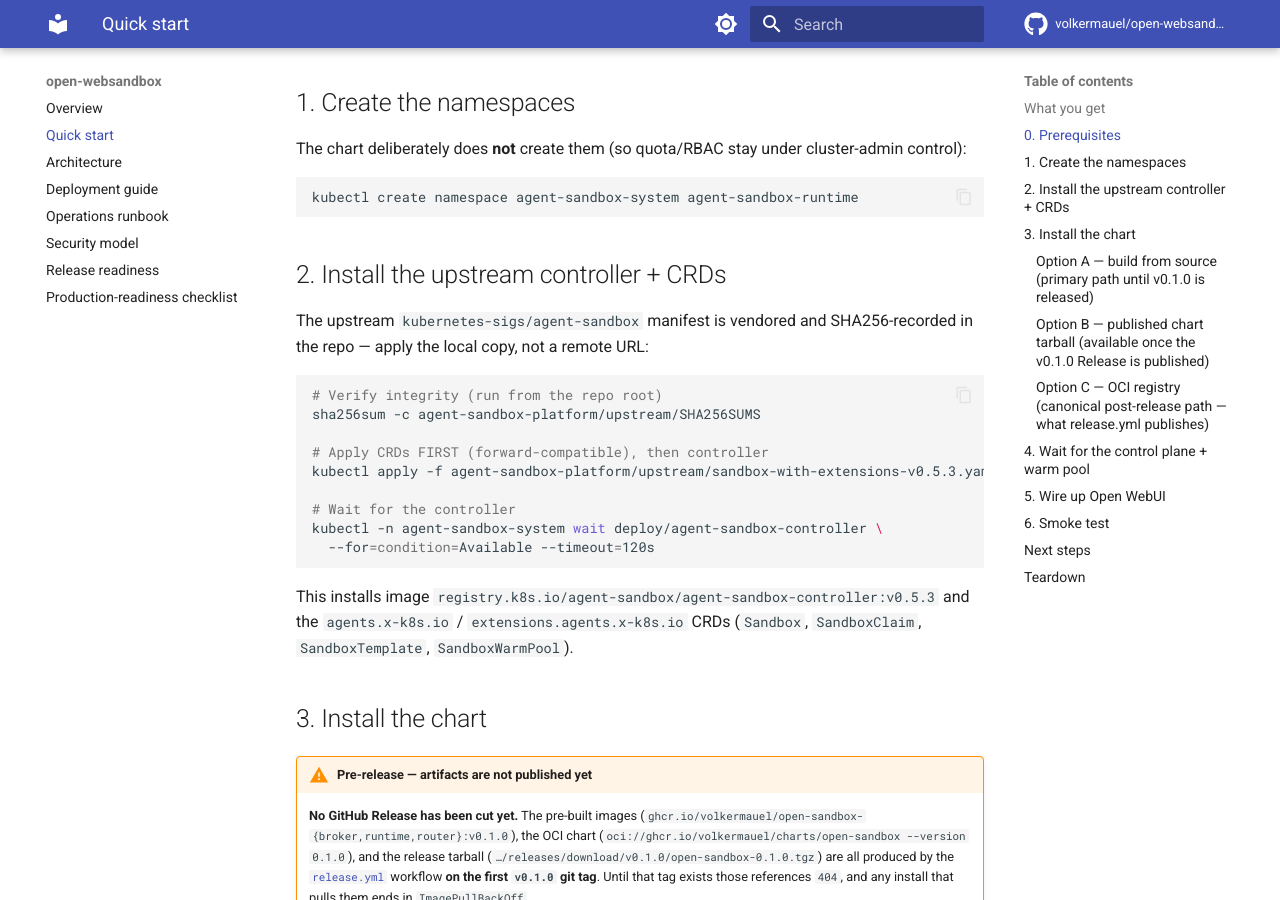
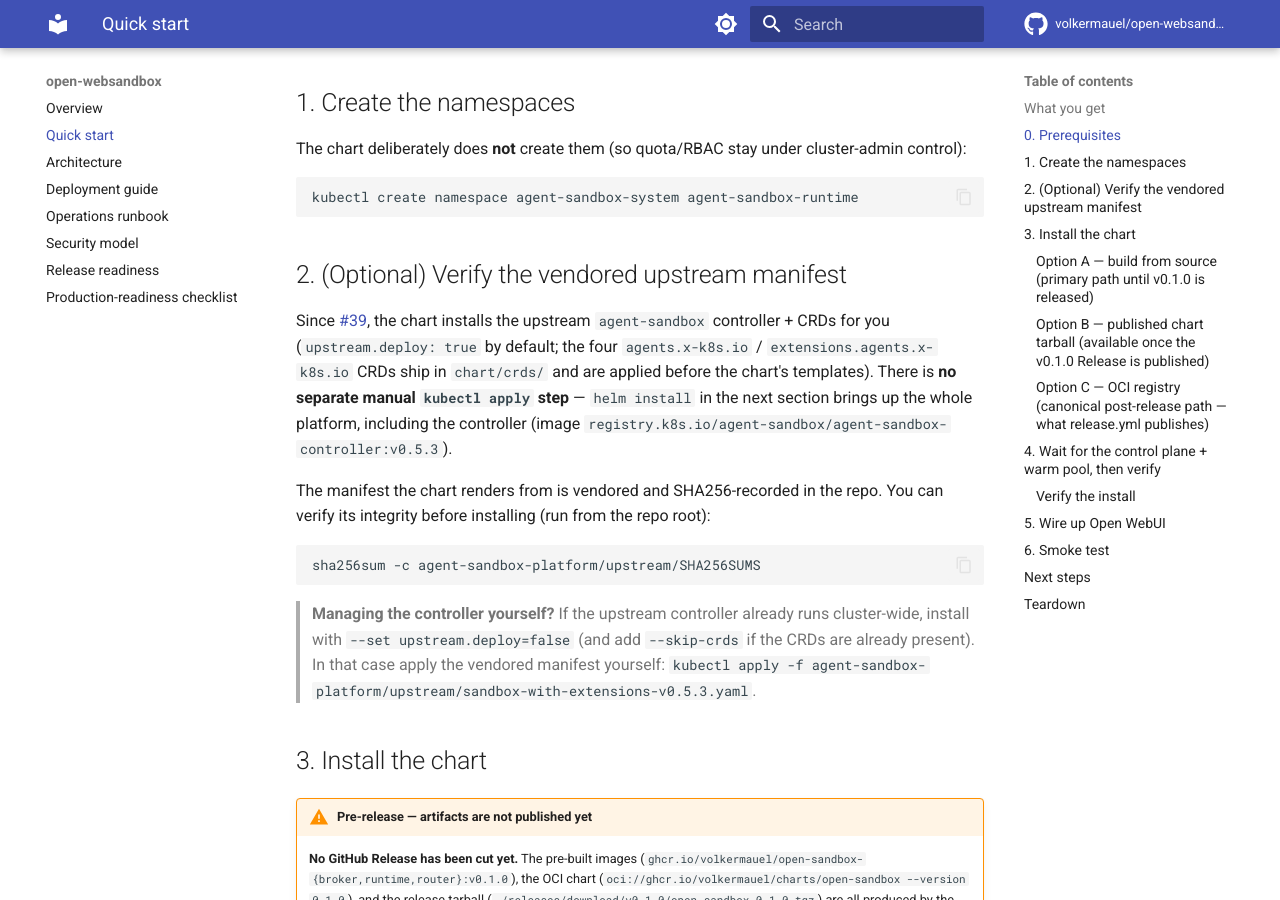
Before and after one commit to volkermauel/open-websandbox, an MkDocs documentation site: the page built from docs/quickstart.md, in a window 1280 px wide and 900 px high, scrolled down 1028 px. Built offline with MkDocs 1.6.1 and Material for MkDocs 9.7.7, drawn with Linux system fonts in a browser that asks for light colours; comment, search, counter and statistics services are not loaded; some of the changed text lies outside the part shown.

Commit message:
docs(#9): make quickstart copy-pasteable + accurate post-#39
- §2 reframed: the chart self-installs the upstream agent-sandbox controller
  + CRDs (upstream.deploy=true default; CRDs in chart/crds/), so the manual
  'kubectl apply' is no longer a required pre-step — it double-installed the
  controller alongside 'helm install'. Kept as an optional integrity check
  (sha256sum) + a note for the upstream.deploy=false path.
- §4 expanded with an explicit 'Verify the install' block (kubectl get on the
  controller, the four CRDs, control-plane pods, and the warm pool) so the
  reader can confirm every chart-managed component came up.
- Teardown: the redundant 'kubectl delete -f' of the upstream manifest is now
  a commented note (helm uninstall removes what the chart installed); kept for
  the manual-apply path.

Every command re-checked against chart/values.yaml (imagePullPolicy: Never +
imageTag v0.1.0 defaults; namespaces match; warm pool = 2 replicas).

````diff
--- a/docs/quickstart.md
+++ b/docs/quickstart.md
@@ -39,26 +39,27 @@ control):
 kubectl create namespace agent-sandbox-system agent-sandbox-runtime
 ```
 
-## 2. Install the upstream controller + CRDs
+## 2. (Optional) Verify the vendored upstream manifest
 
-The upstream `kubernetes-sigs/agent-sandbox` manifest is vendored and SHA256-recorded
-in the repo — apply the local copy, not a remote URL:
+Since [#39](https://github.com/volkermauel/open-websandbox/pull/39), the chart installs
+the upstream `agent-sandbox` controller + CRDs for you (`upstream.deploy: true` by
+default; the four `agents.x-k8s.io` / `extensions.agents.x-k8s.io` CRDs ship in
+`chart/crds/` and are applied before the chart's templates). There is **no separate
+manual `kubectl apply` step** — `helm install` in the next section brings up the
+whole platform, including the controller (image
+`registry.k8s.io/agent-sandbox/agent-sandbox-controller:v0.5.3`).
+
+The manifest the chart renders from is vendored and SHA256-recorded in the repo.
+You can verify its integrity before installing (run from the repo root):
 
 ```bash
-# Verify integrity (run from the repo root)
 sha256sum -c agent-sandbox-platform/upstream/SHA256SUMS
-
-# Apply CRDs FIRST (forward-compatible), then controller
-kubectl apply -f agent-sandbox-platform/upstream/sandbox-with-extensions-v0.5.3.yaml
-
-# Wait for the controller
-kubectl -n agent-sandbox-system wait deploy/agent-sandbox-controller \
-  --for=condition=Available --timeout=120s
 ```
 
-This installs image `registry.k8s.io/agent-sandbox/agent-sandbox-controller:v0.5.3` and
-the `agents.x-k8s.io` / `extensions.agents.x-k8s.io` CRDs (`Sandbox`, `SandboxClaim`,
-`SandboxTemplate`, `SandboxWarmPool`).
+> **Managing the controller yourself?** If the upstream controller already runs
+> cluster-wide, install with `--set upstream.deploy=false` (and add `--skip-crds` if
+> the CRDs are already present). In that case apply the vendored manifest yourself:
+> `kubectl apply -f agent-sandbox-platform/upstream/sandbox-with-extensions-v0.5.3.yaml`.
 
 ## 3. Install the chart
 
@@ -140,7 +141,7 @@ helm install open-websandbox \
 
 The chart's post-install notes print the broker URL and how to retrieve the shared secret.
 
-## 4. Wait for the control plane + warm pool
+## 4. Wait for the control plane + warm pool, then verify
 
 ```bash
 # Broker + router
@@ -155,6 +156,31 @@ kubectl -n agent-sandbox-runtime wait sandboxwarmpool/code-standard-warmpool \
 If the warm pool is stuck at `0`, the usual cause is no schedulable gVisor node — re-run
 `infra/gvisor/activate-gvisor-node.sh` and check `kubectl get nodes -o wide
 -l sandbox-runtime=gvisor`. See [Operations > Troubleshooting](operations.md).
+
+### Verify the install
+
+Confirm every component the chart brought up is healthy — the upstream
+controller + CRDs, the broker, the router, and the warm pool of runtime pods:
+
+```bash
+# Upstream agent-sandbox controller (installed by the chart, upstream.deploy=true)
+kubectl -n agent-sandbox-system get deploy/agent-sandbox-controller
+
+# The four agents.x-k8s.io / extensions.agents.x-k8s.io CRDs (from chart/crds/)
+kubectl get crd | grep -E 'agents.x-k8s.io|extensions.agents.x-k8s.io'
+
+# Control plane pods (broker + router) — all Running/Ready
+kubectl -n agent-sandbox-system get pods -l app.kubernetes.io/part-of=open-sandbox
+
+# Warm pool — 2 pre-warmed runtime pods under gVisor (runsc)
+kubectl -n agent-sandbox-runtime get pods
+kubectl -n agent-sandbox-runtime get sandboxwarmpool
+```
+
+Expected: the controller, broker, and router Deployments are `Available`; the four
+CRDs are listed; and `code-standard-warmpool` shows `2` ready replicas. If anything is
+missing, re-check `helm status open-websandbox` and the [Operations > Troubleshooting](operations.md)
+guide.
 
 ## 5. Wire up Open WebUI
 
@@ -228,7 +254,9 @@ kubectl -n agent-sandbox-system logs -f deploy/owui-broker | \
 
 ```bash
 helm uninstall open-websandbox
-kubectl delete -f agent-sandbox-platform/upstream/sandbox-with-extensions-v0.5.3.yaml
+# Only if you applied the upstream manifest yourself (--set upstream.deploy=false);
+# otherwise 'helm uninstall' already removes the controller + CRDs it installed:
+# kubectl delete -f agent-sandbox-platform/upstream/sandbox-with-extensions-v0.5.3.yaml
 kubectl delete namespace agent-sandbox-runtime agent-sandbox-system
 ```
 
````
